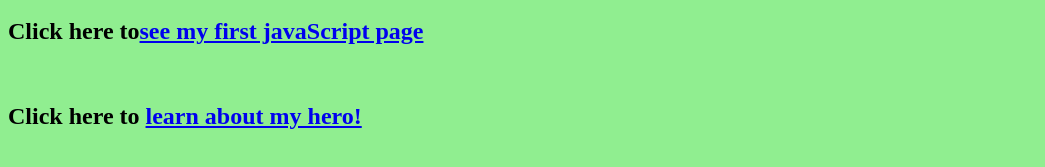
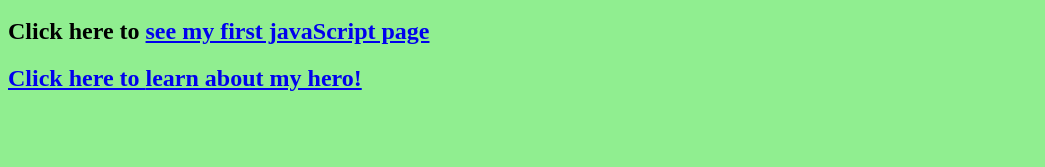
Before and after one commit to P7Loberg25/myWebSite, a plain HTML site: page index.html in a window 1280 px wide. Shown: the part 593-760 px from the top of the page, without its empty margins (0-1045 px from the left). Drawn offline with Linux system fonts and the light colour scheme.

Commit message:
Update index.html

```diff
--- a/index.html
+++ b/index.html
@@ -15,5 +15,5 @@
 
 
 
-<h2>Click here to<a href="javaScript.html">see my first javaScript page</h2></a><br/>
+<h2>Click here to <a href="javaScript.html">see my first javaScript page</h2>
 <h2>Click here to <a href="hero.html">learn about my hero!</h2>
```
